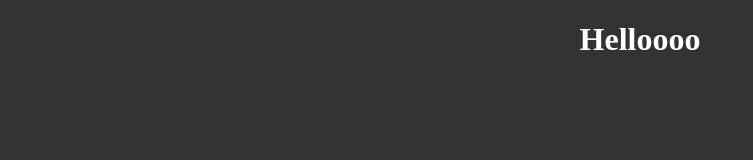
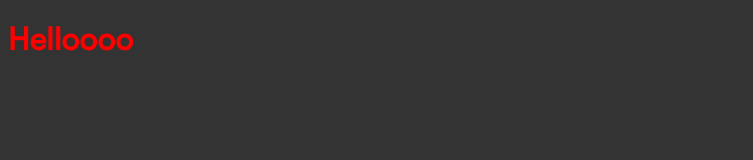
Before and after one commit to Klajdi44/dxc, a website built with Parcel: page index.html in a window 1280 px wide. Shown: the whole page, without its empty margins (0-753 px from the left). Built offline with nearby package versions, Linux system fonts and the light colour scheme.

Commit message:
added fonts and image folder

```diff
--- a/main.scss
+++ b/main.scss
@@ -2,9 +2,5 @@
 
 body{
   background:#333;
-
-  h1{
-    color: #fff;
-    text-align: center;
-  }
+font-family: fonts(light);
 }
--- a/partials/components/asset_landpage.scss
+++ b/partials/components/asset_landpage.scss
@@ -1,2 +1,7 @@
 @use '../utilities/utilities.scss' as u;
+
 //use u infront of every function or variable name
+h1{
+  color:red;
+  font-family:regular;
+}
--- a/partials/utilities/utilities.scss
+++ b/partials/utilities/utilities.scss
@@ -1,5 +1,4 @@
 // add functions,variables,mixins etc in this file
-
 
 // example of a variable set
 $colors:(
@@ -7,9 +6,38 @@ $colors:(
   secondary:blue,
 );
 
+  @font-face {
+    font-family: light;
+    src: url(../../fonts/GT-Walsheim-Pro-Light.ttf);
+  }
+  @font-face {
+    font-family: light-obl;
+    src: url(../../fonts/GT-Walsheim-Pro-Light-Oblique.ttf);
+  }
+  @font-face {
+    font-family: regular;
+    src: url(../../fonts/GT-Walsheim-Pro-Regular.ttf);
+  }
+  @font-face {
+    font-family: regular-obl;
+    src: url(../../fonts/GT-Walsheim-Pro-Regular-Oblique.ttf);
+  }
+  @font-face {
+    font-family: bold;
+    src: url(../../fonts/GT-Walsheim-Pro-Bold.ttf);
+  }
+  @font-face {
+    font-family: bold-obl;
+    src: url(../../fonts/GT-Walsheim-Pro-Bold-Oblique.ttf);
+  }
+
 $fonts:(
-  primary: helvetica,
-  secondary: fantasy,
+  light: light,
+  light-obl: light-obl,
+  regular:regular,
+  regular-obl: regular-obl,
+  bold: bold,
+  bold-obl: bold-obl,
 );
 
 //combining functions and variable set
@@ -18,6 +46,12 @@ $fonts:(
 }
 // use it like this
 // color(primary or whatever the name of the color is)
+
+// font function
+@function font($font){
+  @return map-get($fonts, $font )
+}
+
 
 @mixin flex-center($direction,$align_position, $justify_position) {
   display: flex;
```
Also changed, not shown: index.html (+1 -0 lines), dist/index.html (deleted), fonts/GT-Walsheim-Pro-Bold-Oblique.ttf (added), fonts/GT-Walsheim-Pro-Bold.ttf (added), fonts/GT-Walsheim-Pro-Light-Oblique.ttf (added), fonts/GT-Walsheim-Pro-Light.ttf (added), fonts/GT-Walsheim-Pro-Regular-Oblique.ttf (added), fonts/GT-Walsheim-Pro-Regular.ttf (added), images/bus_glassbuilding_c_hi.jpg (added), 7 other files.
